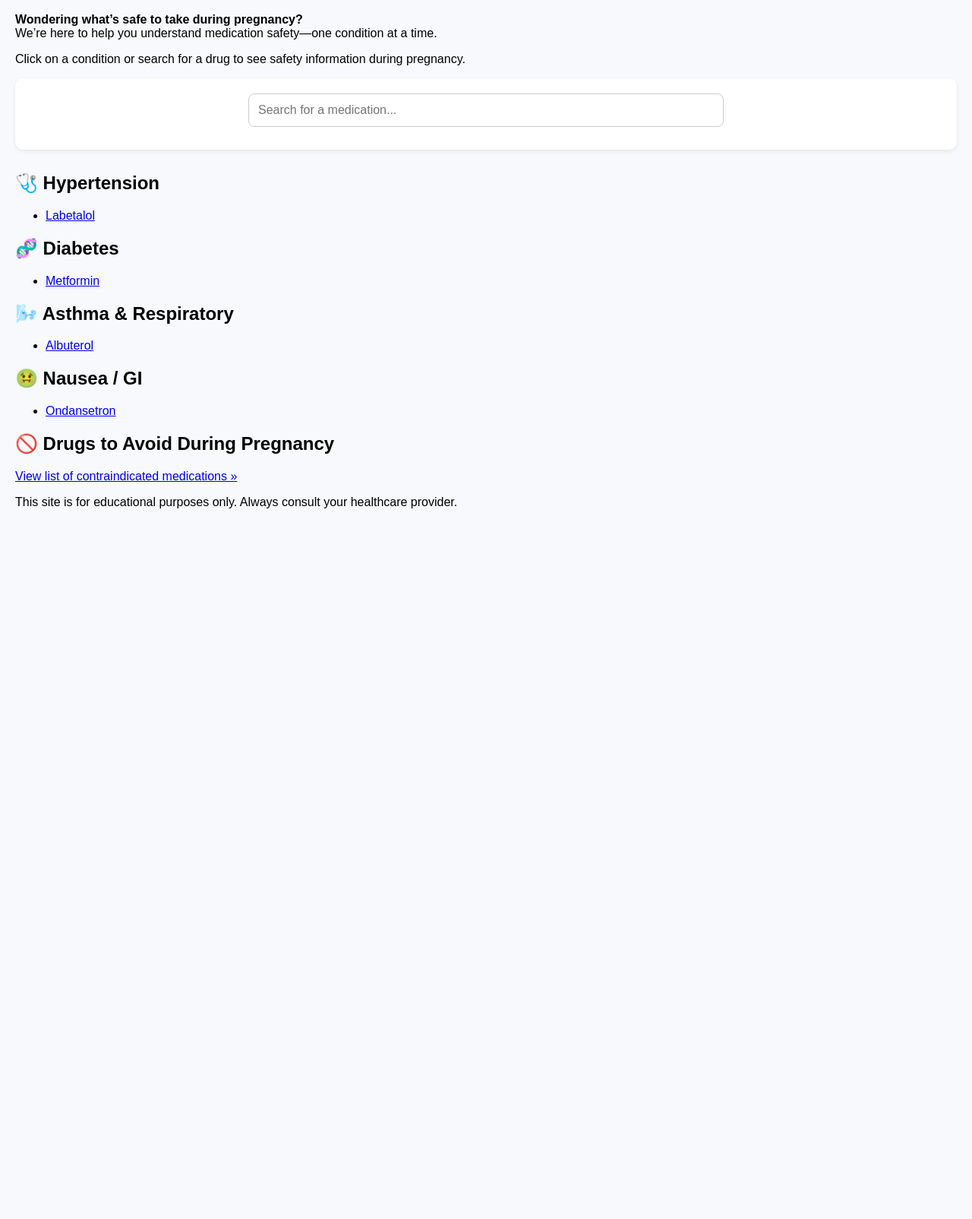
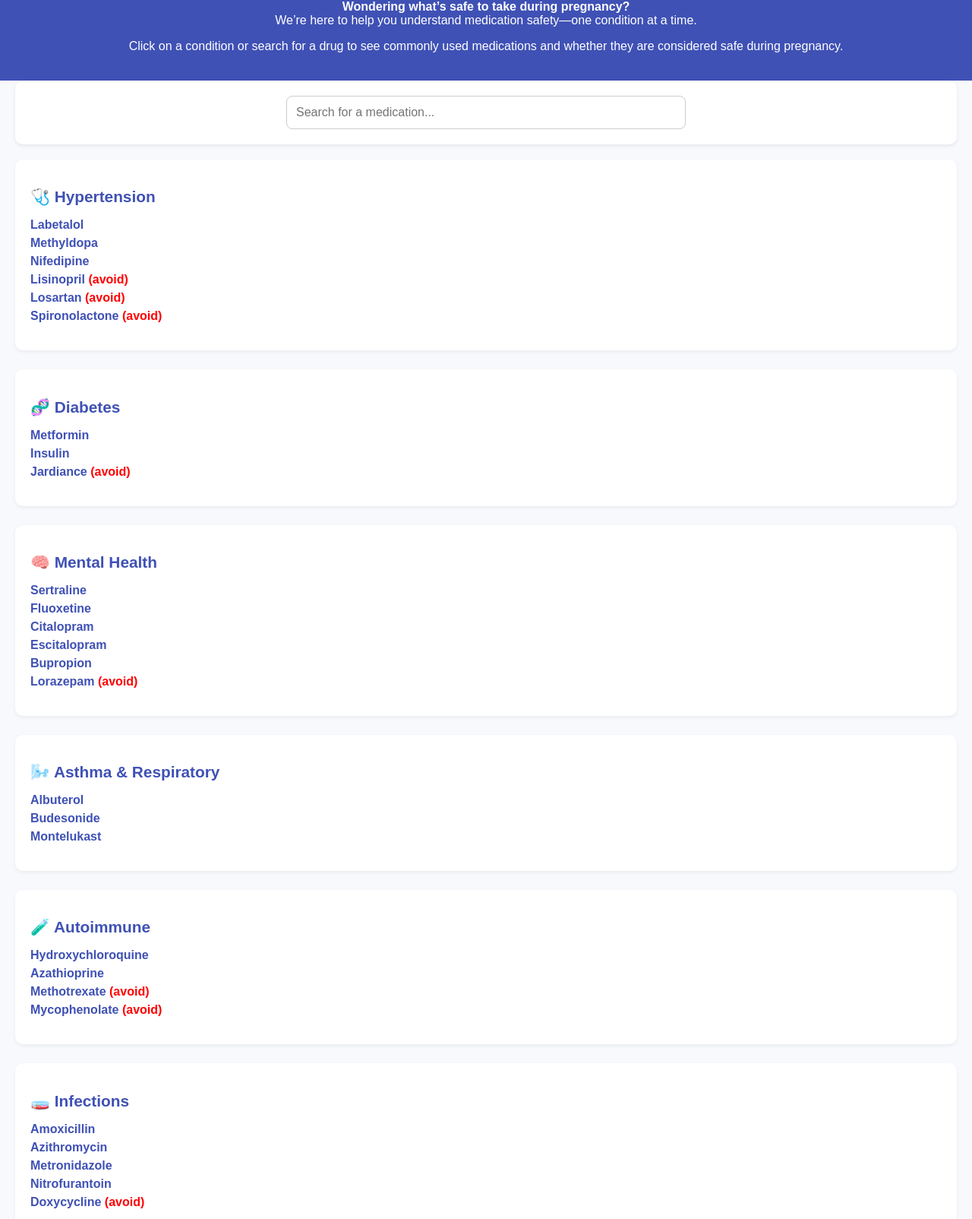
Before and after one commit to treygraham3/pregnancy-rx1, a plain HTML site: page index.html in a window 1280 px wide. Shown: the part 83-1687 px from the top of the page at 76% size. Before the commit the page ends 800 px from the top, so only its background shows below. Drawn offline with Linux system fonts and the light colour scheme.

Commit message:
Updated homepage

```diff
--- a/index.html
+++ b/index.html
@@ -1,56 +1,74 @@
 <!DOCTYPE html>
-<html>
+<html lang="en">
 <head>
-  <meta charset="UTF-8">
+  <meta charset="UTF-8" />
+  <meta name="viewport" content="width=device-width, initial-scale=1.0" />
   <title>PregnancyRx – Medication Info</title>
 
 <style>
+  body { font-family: Arial, sans-serif; background-color: #f7f9fc; margin: 0; padding: 0; }
+  header {
+    background-color: #3f51b5;
+    color: white;
+    padding: 30px 20px 20px 20px;
+    text-align: center;
+  }
+  h1 { margin: 0; }
+  .subtitle {
+    font-size: 1rem;
+    margin-top: 10px;
+  }
   #searchContainer {
     background: white;
     padding: 20px;
+    margin: 0 20px 20px 20px;
     border-radius: 10px;
     box-shadow: 0 2px 5px rgba(0,0,0,0.08);
-    margin-bottom: 30px;
   }
   #searchInput {
-  max-width: 600px;
-  display: block;
-  margin: 0 auto;
     width: 100%;
+    max-width: 500px;
     padding: 12px;
     font-size: 1rem;
     border: 1px solid #ccc;
     border-radius: 8px;
-    margin-bottom: 10px;
+    display: block;
+    margin: 0 auto;
   }
-  #searchResults {
-    display: none;
-  }
-  #searchResults ul {
-    list-style-type: none;
-    padding-left: 0;
-  }
-  #searchResults li {
-    padding: 6px 0;
-  }
+  #searchResults { display: none; padding: 0 20px; }
+  #searchResults ul { list-style: none; padding-left: 0; }
+  #searchResults li { margin-bottom: 6px; }
   #searchResults a {
-    text-decoration: none;
     font-weight: 600;
     color: #3f51b5;
+    text-decoration: none;
   }
-</style>
-
-
-<style>
-  body { font-family: Arial, sans-serif; background-color: #f7f9fc; margin: 0; padding: 20px; }
-  h1 { color: #3f51b5; }
-  table { width: 100%; border-collapse: collapse; background: white; margin-top: 20px; border-radius: 10px; overflow: hidden; }
-  th, td { padding: 12px 16px; text-align: left; border-bottom: 1px solid #eee; }
-  th { background-color: #3f51b5; color: white; }
-  tr:hover { background-color: #f0f4f8; }
-  .card { background: white; padding: 20px; margin-bottom: 20px; border-radius: 10px; box-shadow: 0 2px 5px rgba(0,0,0,0.06); }
-  .card h2 { color: #3f51b5; margin-bottom: 10px; }
-  .card p { margin: 6px 0; }
+  #searchResults a:hover { text-decoration: underline; }
+  main { padding: 0 20px 40px 20px; }
+  section {
+    margin-bottom: 25px;
+    padding: 20px;
+    background-color: white;
+    border-radius: 10px;
+    box-shadow: 0 2px 5px rgba(0,0,0,0.06);
+  }
+  h2 {
+    font-size: 1.3rem;
+    margin-bottom: 10px;
+    color: #3f51b5;
+  }
+  ul { list-style-type: none; padding-left: 0; }
+  li { margin-bottom: 6px; }
+  a { color: #3f51b5; text-decoration: none; font-weight: 600; }
+  a:hover { text-decoration: underline; }
+  .avoid { color: red; font-weight: bold; }
+  footer.disclaimer {
+    font-size: 0.9rem;
+    color: #555;
+    text-align: center;
+    margin-top: 40px;
+    padding-bottom: 20px;
+  }
 </style>
 
 
@@ -74,7 +92,7 @@
 <header>
   <h1>PregnancyRx</h1>
   <p><strong>Wondering what’s safe to take during pregnancy?</strong><br>We’re here to help you understand medication safety—one condition at a time.</p>
-  <p class="subtitle">Click on a condition or search for a drug to see safety information during pregnancy.</p>
+  <p class="subtitle">Click on a condition or search for a drug to see commonly used medications and whether they are considered safe during pregnancy.</p>
 </header>
 
 <div id="searchContainer">
@@ -123,18 +141,72 @@
   </div>
 </div>
 
-<!-- NOTE: You can paste your existing homepage condition sections here below the search -->
 
+<main>
+  <section><h2>🩺 Hypertension</h2><ul>
+    <li><a href="labetalol.html">Labetalol</a></li>
+    <li><a href="methyldopa.html">Methyldopa</a></li>
+    <li><a href="nifedipine.html">Nifedipine</a></li>
+    <li><a href="lisinopril_warning_updated.html">Lisinopril</a> <span class="avoid">(avoid)</span></li>
+    <li><a href="losartan_warning.html">Losartan</a> <span class="avoid">(avoid)</span></li>
+    <li><a href="spironolactone_warning.html">Spironolactone</a> <span class="avoid">(avoid)</span></li>
+  </ul></section>
+  <section><h2>🧬 Diabetes</h2><ul>
+    <li><a href="metformin.html">Metformin</a></li>
+    <li><a href="insulin.html">Insulin</a></li>
+    <li><a href="jardiance.html">Jardiance</a> <span class="avoid">(avoid)</span></li>
+  </ul></section>
+  <section><h2>🧠 Mental Health</h2><ul>
+    <li><a href="sertraline.html">Sertraline</a></li>
+    <li><a href="fluoxetine.html">Fluoxetine</a></li>
+    <li><a href="citalopram.html">Citalopram</a></li>
+    <li><a href="escitalopram.html">Escitalopram</a></li>
+    <li><a href="bupropion.html">Bupropion</a></li>
+    <li><a href="lorazepam_warning.html">Lorazepam</a> <span class="avoid">(avoid)</span></li>
+  </ul></section>
+  <section><h2>🌬️ Asthma & Respiratory</h2><ul>
+    <li><a href="albuterol.html">Albuterol</a></li>
+    <li><a href="budesonide.html">Budesonide</a></li>
+    <li><a href="montelukast.html">Montelukast</a></li>
+  </ul></section>
+  <section><h2>🧪 Autoimmune</h2><ul>
+    <li><a href="hydroxychloroquine.html">Hydroxychloroquine</a></li>
+    <li><a href="azathioprine.html">Azathioprine</a></li>
+    <li><a href="methotrexate_warning.html">Methotrexate</a> <span class="avoid">(avoid)</span></li>
+    <li><a href="mycophenolate_warning.html">Mycophenolate</a> <span class="avoid">(avoid)</span></li>
+  </ul></section>
+  <section><h2>🧫 Infections</h2><ul>
+    <li><a href="amoxicillin.html">Amoxicillin</a></li>
+    <li><a href="azithromycin.html">Azithromycin</a></li>
+    <li><a href="metronidazole.html">Metronidazole</a></li>
+    <li><a href="nitrofurantoin.html">Nitrofurantoin</a></li>
+    <li><a href="doxycycline_warning.html">Doxycycline</a> <span class="avoid">(avoid)</span></li>
+  </ul></section>
+  <section><h2>🤢 Nausea / GI</h2><ul>
+    <li><a href="ondansetron.html">Ondansetron</a></li>
+    <li><a href="promethazine.html">Promethazine</a></li>
+  </ul></section>
+  <section><h2>🩸 Anticoagulation</h2><ul>
+    <li><a href="enoxaparin.html">Enoxaparin</a></li>
+    <li><a href="aspirin.html">Aspirin (low-dose)</a></li>
+    <li><a href="warfarin_warning.html">Warfarin</a> <span class="avoid">(avoid)</span></li>
+  </ul></section>
+  <section><h2>🌡️ Flu</h2><ul>
+    <li><a href="tamiflu_individual.html">Tamiflu</a></li>
+    <li><a href="xofluza.html">Xofluza</a></li>
+  </ul></section>
+  <section><h2>🧬 Hormones / Preventative</h2><ul>
+    <li><a href="levothyroxine.html">Levothyroxine</a></li>
+    <li><a href="progesterone.html">Progesterone</a></li>
+    <li><a href="folic_acid.html">Folic Acid</a></li>
+  </ul></section>
+  <section><h2>🚫 Drugs to Avoid During Pregnancy</h2><p><a href="drugs-to-avoid.html">View list of contraindicated medications &raquo;</a></p></section>
+</main>
 
-<!-- Paste existing homepage layout content here -->
-<section><h2>🩺 Hypertension</h2><ul><li><a href="labetalol.html">Labetalol</a></li></ul></section>
-<section><h2>🧬 Diabetes</h2><ul><li><a href="metformin.html">Metformin</a></li></ul></section>
-<section><h2>🌬️ Asthma & Respiratory</h2><ul><li><a href="albuterol.html">Albuterol</a></li></ul></section>
-<section><h2>🤢 Nausea / GI</h2><ul><li><a href="ondansetron.html">Ondansetron</a></li></ul></section>
-<section><h2>🚫 Drugs to Avoid During Pregnancy</h2><p><a href="drugs-to-avoid.html">View list of contraindicated medications &raquo;</a></p></section>
+  <!-- Sections go here -->
+</main>
 
 <footer class="disclaimer">
-
   <p>This site is for educational purposes only. Always consult your healthcare provider.</p>
 </footer>
 </body>
```
Also changed, not shown: 1 other file.
